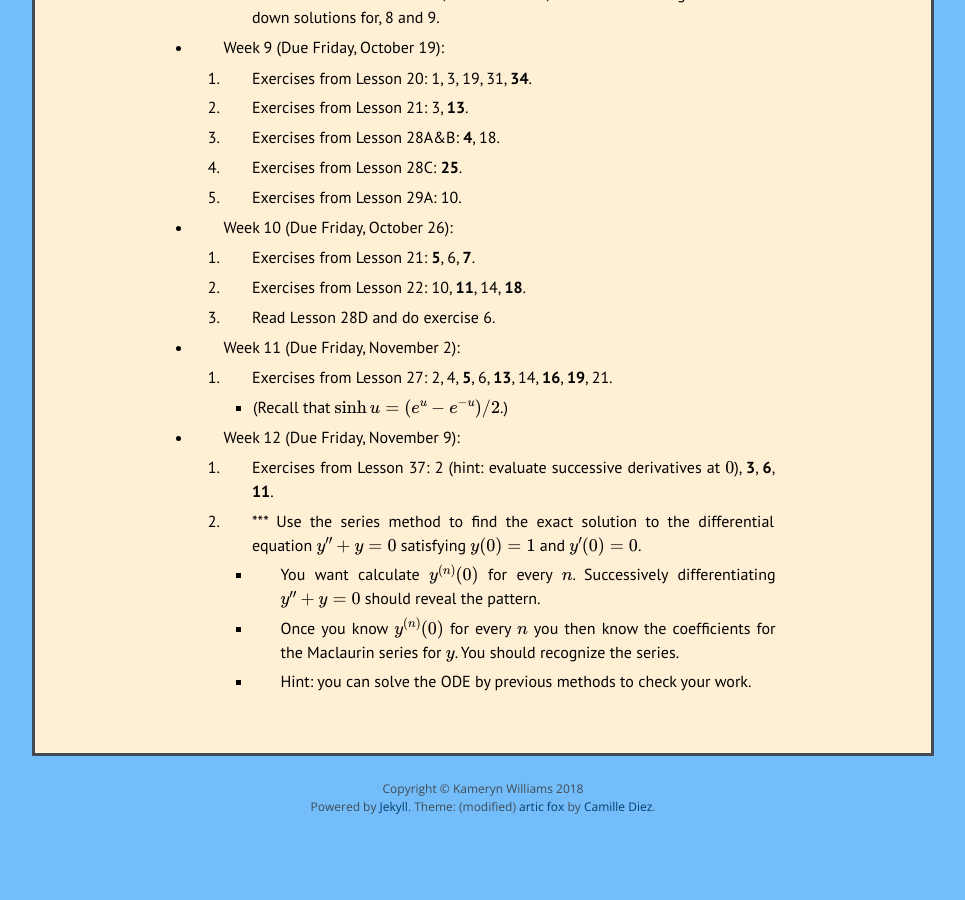
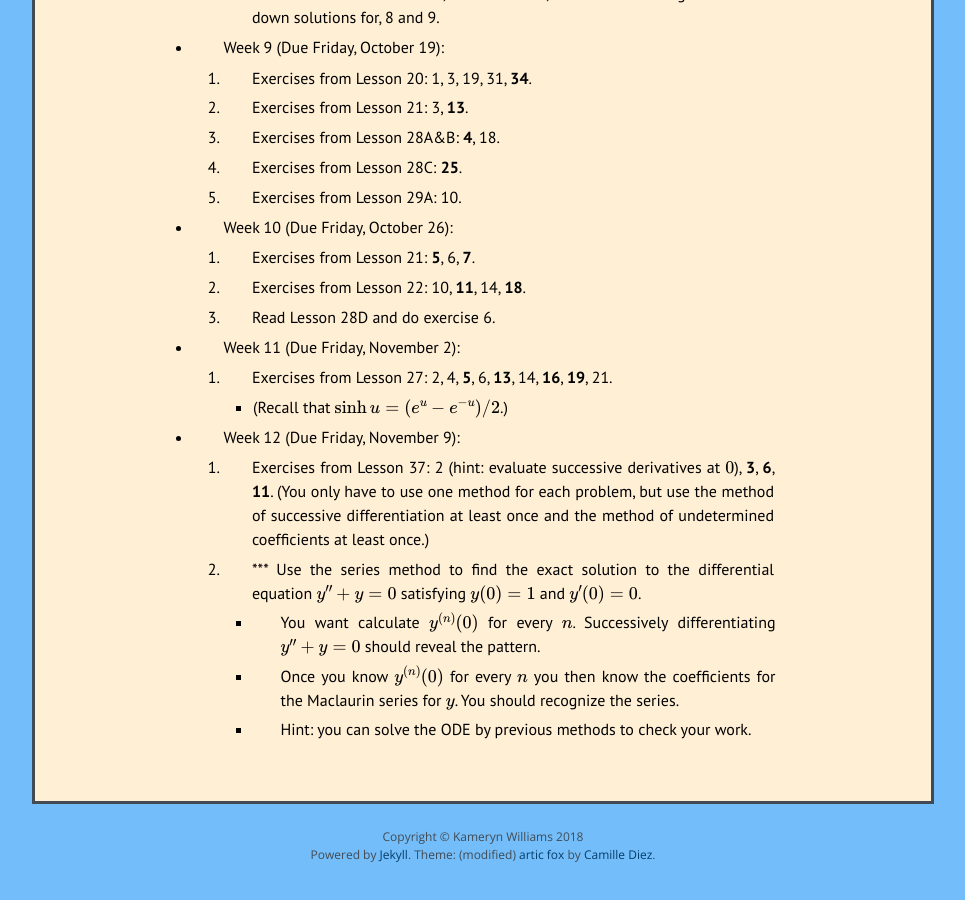
Before and after one commit to kamerynjw/kamerynjw.github.io, a Jekyll site: the page built from teaching/2018/math302.md, in a window 1280 px wide and 900 px high, scrolled down 2605 px. Shown: the whole window, without its empty margins (157-1122 px from the left). Built offline with Jekyll 4.4.1, drawn with Linux system fonts in a browser that asks for light colours; nearby versions of some CDN libraries; formulas are drawn with MathJax 3; before the commit the page ends 3457 px from its top, so only the background shows below that.

Commit message:
tweaked homeowkr

```diff
--- a/teaching/2018/math302.md
+++ b/teaching/2018/math302.md
@@ -115,7 +115,7 @@ I will grade from among the bolded or starred problems.
 
 * Week 12 (Due Friday, November 9):
 
-    1. Exercises from Lesson 37: 2 (hint: evaluate successive derivatives at $0$), **3**, **6**, **11**.
+    1. Exercises from Lesson 37: 2 (hint: evaluate successive derivatives at $0$), **3**, **6**, **11**. (You only have to use one method for each problem, but use the method of successive differentiation at least once and the method of undetermined coefficients at least once.)
 
     2. *** Use the series method to find the exact solution to the differential equation $y'' + y = 0$ satisfying $y(0) = 1$ and $y'(0) = 0$.
 
```
